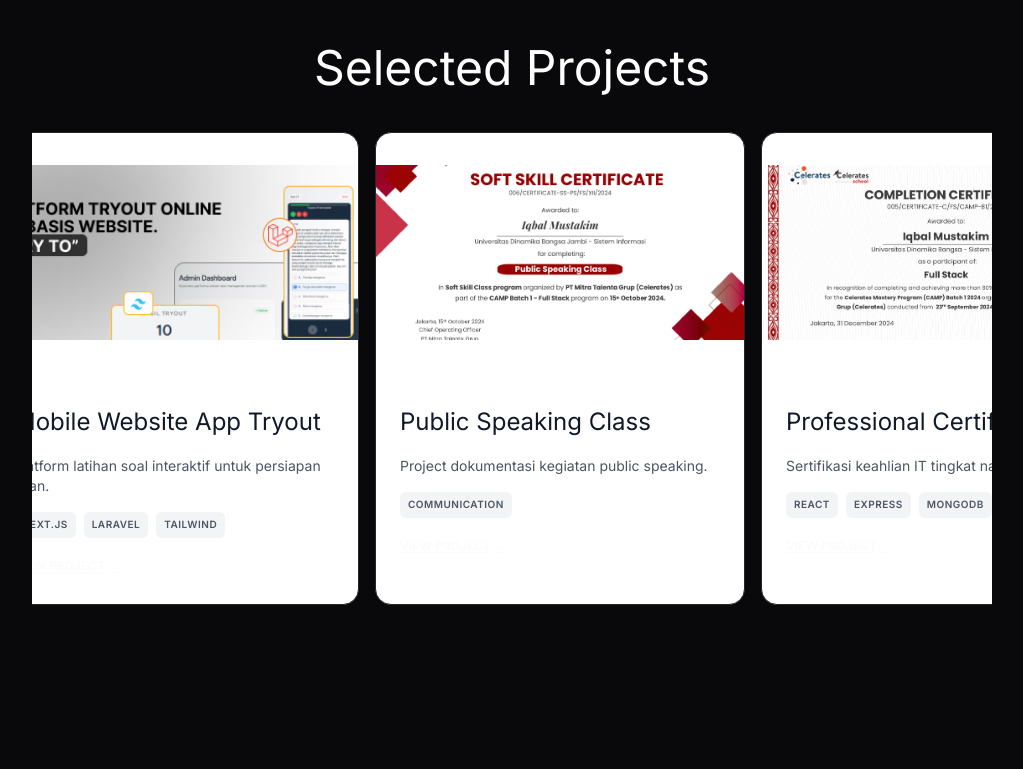
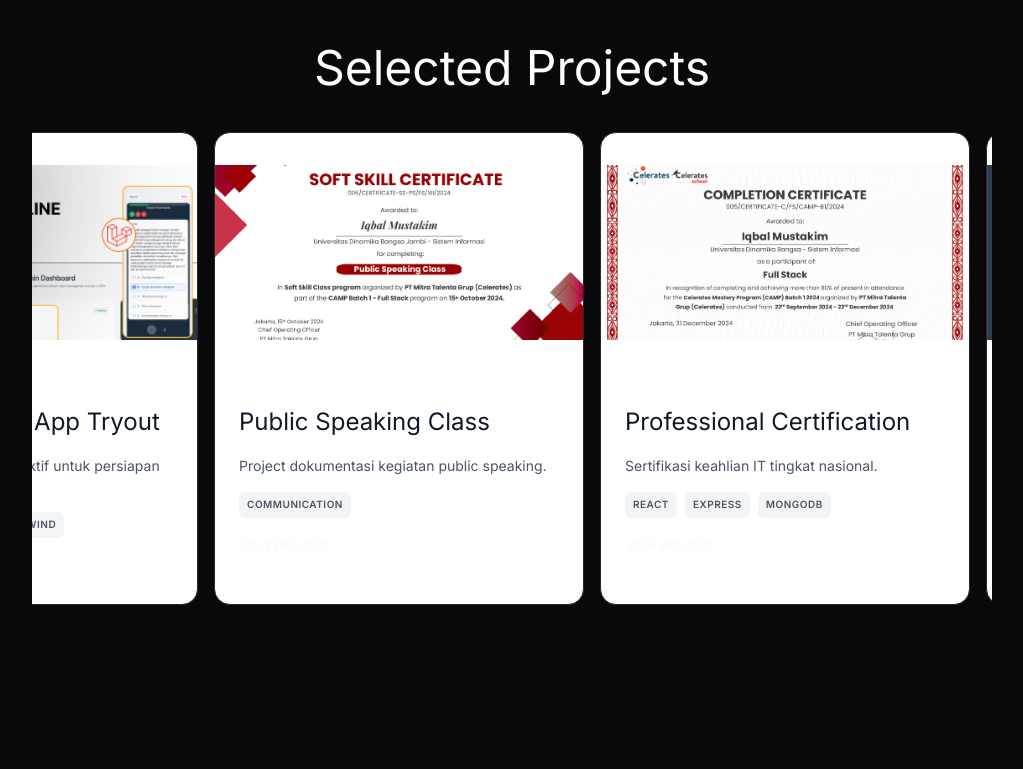
Before and after one commit to Iqbalyo/iqbalwebsite, a Next.js app: page / in a window 1280 px wide. Shown: the part 660-1429 px from the top of the page, without its empty margins (128-1151 px from the left). Built offline with nearby package versions, Linux system fonts and the light colour scheme.

Commit message:
update kamks

```diff
--- a/app/page.tsx
+++ b/app/page.tsx
@@ -28,7 +28,7 @@
 
 export default function Home() {
   return (
-    <Main w-full overflow-x-hidden>
+    <Main>
       <Section>
         <Container className="mx-auto w-full max-w-7xl px-4 sm:px-6 lg:px-8">
           {/* 1. About Section */}
--- a/components/home-page/project.tsx
+++ b/components/home-page/project.tsx
@@ -67,7 +67,7 @@
 
         {/* Carousel Viewport - Dibuat max-w-full biar panjang kalau di desktop */}
         <div className="overflow-hidden w-full max-w-5xl cursor-grab active:cursor-grabbing" ref={emblaRef}>
-          <div className="flex gap-4 w-max">
+          <div className="flex gap-4">
             {PROJECTS.map((project, index) => (
               // Lebar card dibuat tetap (370px) biar pas di mobile & web
               <div key={index} className="flex-[0_0_300px] md:flex-[0_0_370px] min-w-0">
```
